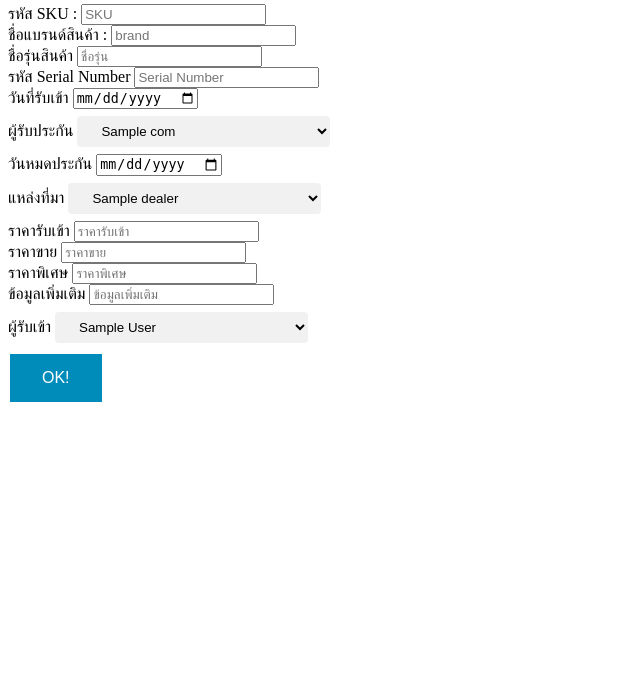
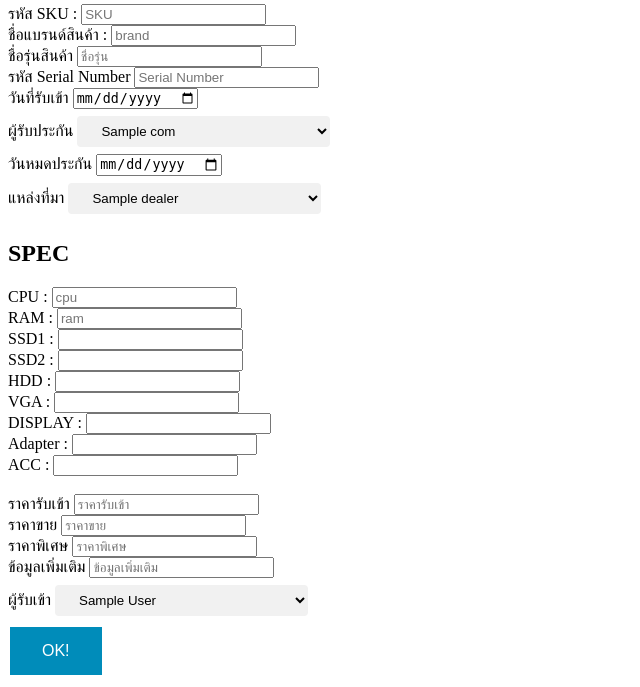
Before and after one commit to nackthepot/systemphp, a PHP site: page /add/add_notebook.php in a window 1280 px wide. Shown: the part 130-817 px from the top of the page, without its empty margins (0-640 px from the left). Before the commit the page ends 532 px from the top, so only its background shows below. Run offline with PHP 8.4, Linux system fonts and the light colour scheme; tables that the repository leaves empty hold one stand-in row (values such as "Sample post").

Commit message:
Update add_notebook.php

```diff
--- a/add/add_notebook.php
+++ b/add/add_notebook.php
@@ -35,7 +35,7 @@
         </select>
         <br>
         <label>วันหมดประกัน</label>
-        <input type="date" name="warranty"><br>
+        <input type="date" name="warraty"><br>
         <label>แหล่งที่มา </label>
         <select name="dealer_id"><br>
             <?php
@@ -46,6 +46,26 @@
             }
             ?>
         </select>
+        <br>
+        <h2>SPEC</h2>
+        <label>CPU : </label>
+        <input type="text" name="cpu" placeholder="cpu"><br>
+        <label>RAM : </label>
+        <input type="text" name="ram" placeholder="ram"><br>
+        <label>SSD1 :</label>
+        <input type="text" name="ssd1" ><br>
+        <label>SSD2 :</label>
+        <input type="text" name="ssd2" ><br>
+        <label>HDD :</label>
+        <input type="text" name="hdd" ><br>
+        <label>VGA :</label>
+        <input type="text" name="vga" ><br>
+        <label>DISPLAY :</label>
+        <input type="text" name="display" ><br>
+        <label>Adapter : </label>
+        <input type="text" name="adapter" ><br>
+        <label>ACC : </label>
+        <input type="text" name="acc" ><br>
         <br>
         <label>ราคารับเข้า</label>
         <input type="text" name="price_buy" placeholder="ราคารับเข้า"><br>
@@ -81,13 +101,23 @@ if ($_SERVER["REQUEST_METHOD"] == "POST") {
     $serial = $_POST["serial"];
     $date = $_POST["date"];
     $warranty_com_id = $_POST["warranty_com_id"];
-    $warranty = $_POST["warranty"];
+    $warraty = $_POST["warraty"];
     $dealer_id = $_POST["dealer_id"];
     $price_buy = $_POST["price_buy"];
     $price_sell = $_POST["price_sell"];
     $price_net = $_POST["price_net"];
     $comment = $_POST["comment"];
     $employee_id = $_POST["employee_id"];
+    $cpu = $_POST["cpu"];
+    $ram = $_POST["ram"];
+    $ssd1 = $_POST["ssd1"];
+    $ssd2 = $_POST["ssd2"];
+    $hdd = $_POST["hdd"];
+    $vga = $_POST["vga"];
+    $display = $_POST["display"];
+    $adapter = $_POST["adapter"];
+    $acc = $_POST["acc"];
+
 
     if (empty($sku)) {
         echo "โปรดกรอก SKU";
@@ -108,11 +138,14 @@ if ($_SERVER["REQUEST_METHOD"] == "POST") {
             echo "รหัสสินค้าซ้ำ";
             exit();
         } else {
-            $sql = "INSERT products (sku,brand,model,product_serial,product_date,warranty_com_id,warranty,dealer_id,price_buy,price_sell,price_net,comment,employee_id)
-                                                                    VALUES ('$sku','$brand','$model','$serial','$date','$warranty_com_id','$warranty','$dealer_id','$price_buy','$price_sell','$price_net','$comment','$employee_id')";
-        }
+            $sql = "INSERT products (sku,brand,model,product_serial,product_date,warranty_com_id,warraty,dealer_id,price_buy,price_sell,price_net,comment,employee_id)
+                    VALUES ('$sku','$brand','$model','$serial','$date','$warranty_com_id','$warraty','$dealer_id','$price_buy','$price_sell','$price_net','$comment','$employee_id')";
+            $sql2 = "INSERT spec_nb (sku,cpu,ram,ssd1,ssd2,hdd,vga,display,adapter,acc)
+                    VALUES ('$sku','$cpu','$ram','$ssd1','$ssd2','$hdd','$vga','$display','$adapter','$acc')";
+    }
 
         mysqli_query($conn, $sql);
+        mysqli_query($conn, $sql2);
         echo "เก็บเข้าระบบเรียบน้อย";
     }
 }
```
